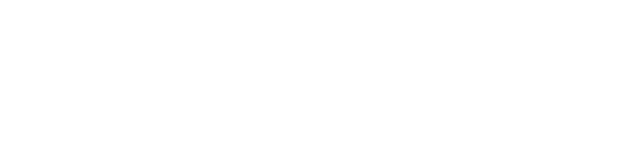
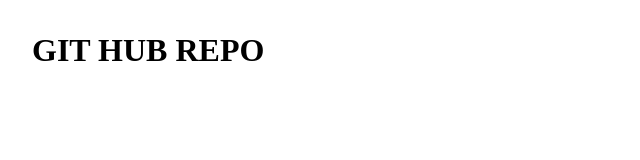
Before and after one commit to AlexGitH/alevel-git, a plain HTML site: page index.html in a window 1280 px wide. Shown: the whole page, without its empty margins (0-640 px from the left). Drawn offline with Linux system fonts and the light colour scheme.

Commit message:
add h1 tag

```diff
--- a/index.html
+++ b/index.html
@@ -4,4 +4,5 @@
         <title></title>
         <link rel="stylesheet" href="style.css">
     </head>
+    <H1> GIT HUB REPO </H1>
 </html>
```
